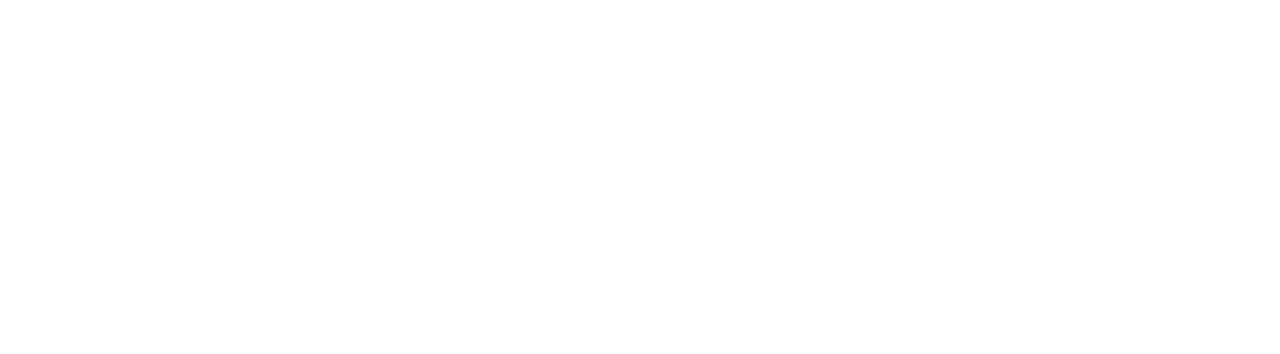
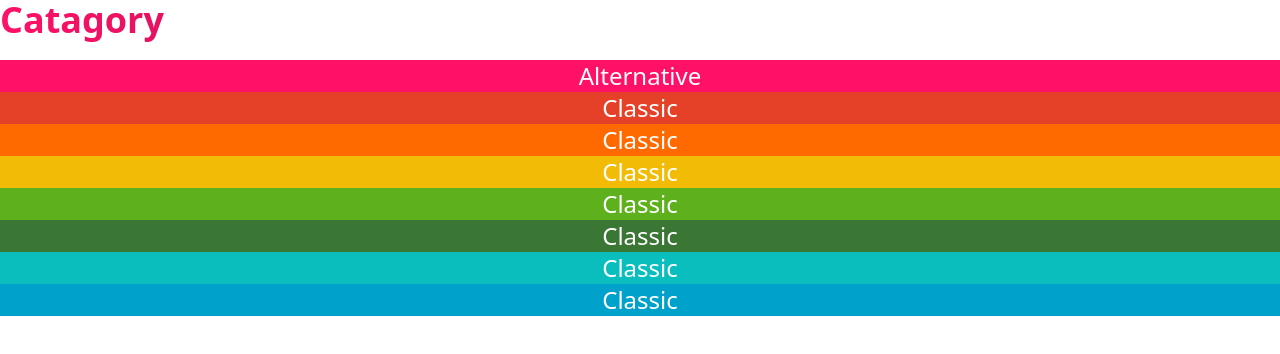
Before and after one commit to rts-cmk-wu07/iplaymusic-carlen, a React (Create React App) app in the folder iplaymusic-carlen/: page /catagory in a window 1280 px wide. Before the commit this address had no page. Shown: the top 354 px of the page. Built offline with nearby package versions, Linux system fonts and the light colour scheme.

Commit message:
cat first

```diff
--- a/iplaymusic-carlen/src/App.js
+++ b/iplaymusic-carlen/src/App.js
@@ -3,10 +3,11 @@ import { vars } from "./vars";
 import { css } from "@emotion/react";
 import { useState } from "react";
 import ColorContext from "./context/colorContext";
-import CatagoryDropdown from "./pages/Catagorydropdown";
+import CatagoryDropdown from "./comp/Catagorydropdown";
 import { BrowserRouter, Route, Routes } from "react-router-dom";
 import Layout from "./templates/Layout";
 import Playbutton from "./comp/sub-comp/Playbutton";
+import Catagory from "./pages/Catagory";
 
 function App() {
   const { light, dark } = vars;
@@ -38,6 +39,7 @@ function App() {
       <BrowserRouter>
         <Routes>
           <Route path="/" element={<Layout />}></Route>
+          <Route path="catagory" element={<Catagory />}> </Route>
         </Routes>
       </BrowserRouter>
     </ColorContext.Provider>
--- /dev/null
+++ b/iplaymusic-carlen/src/comp/Catagorydropdown.js
@@ -0,0 +1,40 @@
+import { useState } from "react";
+import FeatherIcon from "feather-icons-react";
+import { Disclosure } from "@headlessui/react";
+import CatagorySongBrand from "./sub-comp/Catagorysongbrand";
+const CatagoryDropdown = ({ title, songname, catcolor }) => {
+  // let topics = songname.map((topic) => topic.type);
+  // //console.log(topics)
+  // let sortedTopics = topics.filter((element, index) => {
+  //   return topics.indexOf(element) === index;
+  // });
+
+  // title.map((item) => (
+  //   <Disclosure key={item.id}>
+  //     <Disclosure.Button>{item.name}</Disclosure.Button>
+  //     <Disclosure.Panel>
+  //       {sortedTopics.includes(item.name) ? (
+  //         <CatagorySongBrand songname={songname} />
+  //       ) : (
+  //         <span>nothing exist</span>
+  //       )}
+  //     </Disclosure.Panel>
+  //   </Disclosure>
+  // ))
+  return (
+    <div className="flex flex-col">
+      {title ? (
+        <Disclosure>
+          <Disclosure.Button className={`${catcolor} text-2xl text-white justify-start`}>{title}</Disclosure.Button>
+          <Disclosure.Panel>
+            <CatagorySongBrand songname={songname} />
+          </Disclosure.Panel>
+        </Disclosure>
+      ) : (
+        <span>nothing avalible</span>
+      )}
+    </div>
+  );
+};
+
+export default CatagoryDropdown;
--- /dev/null
+++ b/iplaymusic-carlen/src/comp/sub-comp/Catagorysongbrand.js
@@ -0,0 +1,15 @@
+import { Disclosure } from "@headlessui/react";
+
+const CatagorySongBrand = ({songname}) => {
+
+    return ( <div>
+   <Disclosure>
+    <Disclosure.Button>
+        {songname}
+    </Disclosure.Button>
+    </Disclosure>
+
+    </div> );
+}
+
+export default CatagorySongBrand;
--- /dev/null
+++ b/iplaymusic-carlen/src/pages/Catagory.js
@@ -0,0 +1,61 @@
+import CatagoryDropdown from "../comp/Catagorydropdown";
+
+const Catagory = () => {
+    // const tempData = {
+
+    //     "catagory": [
+
+    //         {
+    //             id: 1,
+    //             name: "Alternative",
+    //         },
+    //         {
+    //             id: 2,
+    //             name: "Dance",
+
+    //         },
+
+    //     ],
+    //     "innercatagory": [
+
+    //         {
+    //             id: 1,
+    //             name: "pop",
+    //             type: "Dance",
+
+    //         },
+    //         {
+    //             id: 2,
+    //             name: "piano",
+    //             type: "Dance",
+
+    //         },
+    //         {
+    //             id: 3,
+    //             name: "Classic",
+    //             type: "Alternative",
+
+    //         }
+
+
+    //     ]
+
+
+
+    // };
+
+
+    return ( <div className="flex flex-col">
+        <h1 className="font-extrabold text-transparent text-4xl bg-clip-text bg-gradient-to-r from-primary-100 to-primary-200 pb-5">Catagory</h1>
+        <CatagoryDropdown title="Alternative" catcolor="bg-primary-100" songname="POP"/>
+        <CatagoryDropdown title="Classic" songname="Dance" catcolor="bg-catColor-800"/>
+        <CatagoryDropdown title="Classic" songname="Dance" catcolor="bg-gradient-200"/>
+        <CatagoryDropdown title="Classic" songname="Dance" catcolor="bg-catColor-700"/>
+        <CatagoryDropdown title="Classic" songname="Dance" catcolor="bg-catColor-500"/>
+        <CatagoryDropdown title="Classic" songname="Dance" catcolor="bg-catColor-400"/>
+        <CatagoryDropdown title="Classic" songname="Dance" catcolor="bg-catColor-300"/>
+        <CatagoryDropdown title="Classic" songname="Dance" catcolor="bg-catColor-200"/>
+    </div> );
+}
+
+export default Catagory;
--- a/iplaymusic-carlen/src/pages/Catagorydropdown.js
+++ /dev/null
@@ -1,48 +0,0 @@
-import { useState } from "react";
-import FeatherIcon from "feather-icons-react"
-const CatagoryDropdown = () => {
-  const [isOpen, setIsOpen] = useState(false);
-    const [isCat, setIsCat] = useState(false);
-
-
-  function dropdownHandler() {
-    setIsOpen(!isOpen);
-  }
-  function catagoryHandler() {
-    setIsCat(!isCat);
-}
-  const tempData = [
-
-
-    {
-      id: 1,
-      name: "pop",
-    },
-    {
-      id: 2,
-      name: "rock",
-
-
-    },
-  ];
-
-
-
-  return (
-    <div>
-      <div onClick={dropdownHandler} className="bg-catColor-200 text-2xl flex justify-between font-semibold text-white items-center">
-        <span>Catagory</span>
-        <FeatherIcon icon="more-horizontal" />
-      </div>
-      {isOpen &&
-        tempData.map((item, index) => (
-          <ul key={index}>
-            <li onClick={catagoryHandler}>{item.name}</li>
-            {isCat &&  <span>Hello</span>}
-          </ul>
-        ))}
-    </div>
-  );
-};
-
-export default CatagoryDropdown;
```
